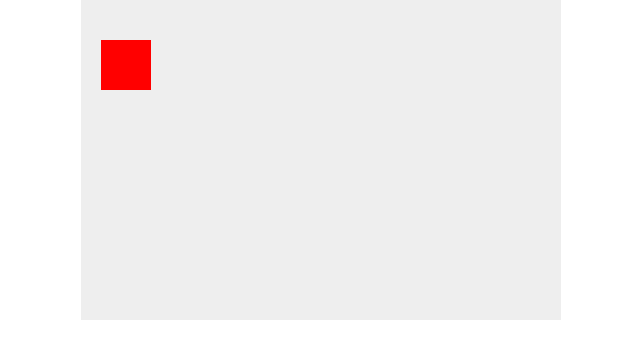
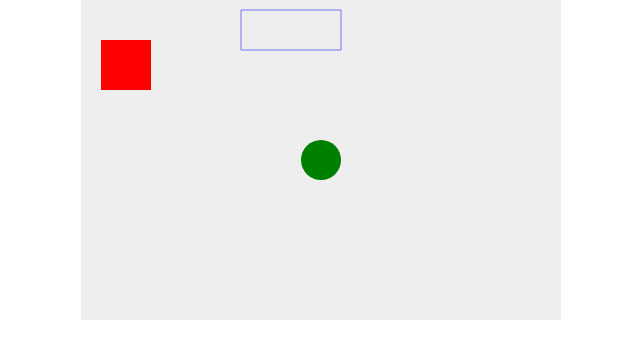
Before and after one commit to Jarquevious/2D-breakout-game-using-pure-JavaScript, a plain HTML site: page index.html in a window 1280 px wide. Shown: the whole page, without its empty margins (319-959 px from the left). Drawn offline with Linux system fonts and the light colour scheme.

Commit message:
Created the Canvas and drew on it

```diff
--- a/index.html
+++ b/index.html
@@ -1,13 +1,23 @@
 <!DOCTYPE html>
 <html lang="en">
+
 <head>
     <meta charset="utf-8" />
     <title>Gamedev Canvas Workshop</title>
     <style>
-            * { padding: 0; margin: 0; }
-            canvas { background: #eee; display: block; margin: 0 auto; }
+        * {
+            padding: 0;
+            margin: 0;
+        }
+
+        canvas {
+            background: #eee;
+            display: block;
+            margin: 0 auto;
+        }
     </style>
 </head>
+
 <body>
 
     <canvas id="myCanvas" width="480" height="320"></canvas>
@@ -17,12 +27,28 @@
         var canvas = document.getElementById("myCanvas");
         var ctx = canvas.getContext("2d");
 
+        // Red Square
         ctx.beginPath();
         ctx.rect(20, 40, 50, 50);
         ctx.fillStyle = "#FF0000";
         ctx.fill();
         ctx.closePath();
+
+        // Green Circle
+        ctx.beginPath();
+        ctx.arc(240, 160, 20, 0, Math.PI * 2, false);
+        ctx.fillStyle = "green";
+        ctx.fill();
+
+        // Rectangle Tansparent
+        ctx.beginPath();
+        ctx.rect(160, 10, 100, 40);
+        ctx.strokeStyle = "rgba(0, 0, 255, 0.5)";
+        ctx.stroke();
+        ctx.closePath();
+        ctx.closePath();
     </script>
 
 </body>
+
 </html>
```
Lines whose indentation alone changed are shown as unchanged.
